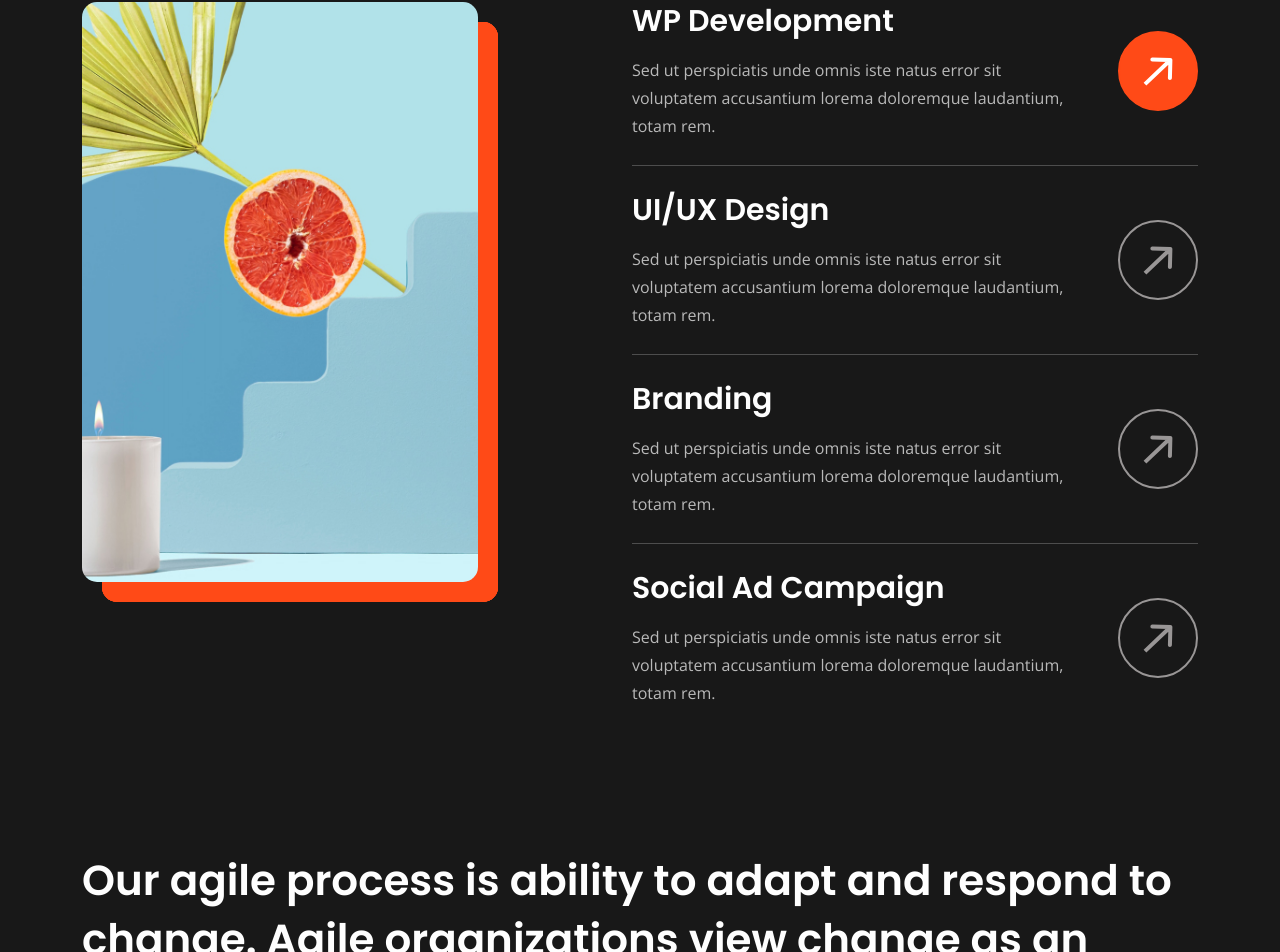
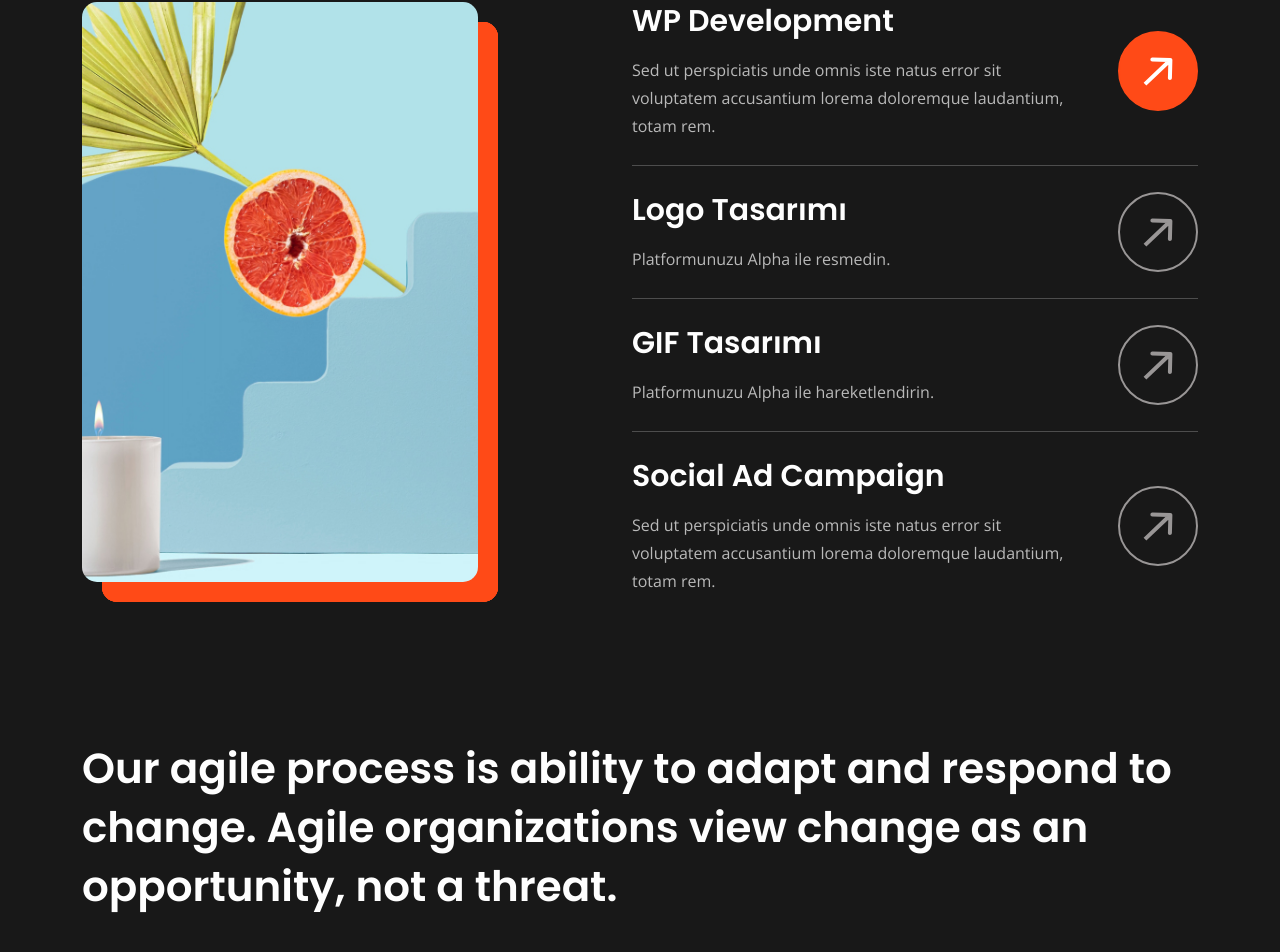
Before and after one commit to risuscreative/alphawebsite, a React (Create React App) app: page /marketing-agency in a window 1280 px wide. Shown: the part 1813-2765 px from the top of the page. Built offline with nearby package versions, Linux system fonts and the light colour scheme.

Commit message:
Update index.jsx

```diff
--- a/src/components/ServiceList/index.jsx
+++ b/src/components/ServiceList/index.jsx
@@ -13,16 +13,16 @@ export default function ServiceList() {
       href: '/service/service-details',
     },
     {
-      title: 'UI/UX Design',
+      title: 'Logo Tasarımı',
       subtitle:
-        'Sed ut perspiciatis unde omnis iste natus error sit voluptatem accusantium lorema doloremque laudantium, totam rem.',
+        'Platformunuzu Alpha ile resmedin.',
       imgUrl: '/images/service_8.jpeg',
       href: '/service/service-details',
     },
     {
-      title: 'Branding',
+      title: 'GIF Tasarımı',
       subtitle:
-        'Sed ut perspiciatis unde omnis iste natus error sit voluptatem accusantium lorema doloremque laudantium, totam rem.',
+        'Platformunuzu Alpha ile hareketlendirin.',
       imgUrl: '/images/service_9.jpeg',
       href: '/service/service-details',
     },
```
